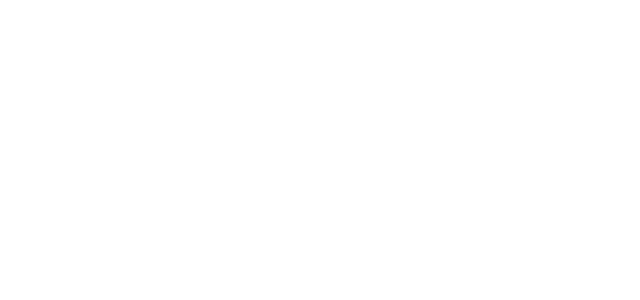
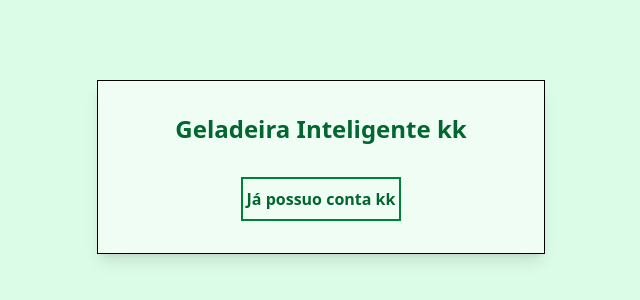
Before and after one commit to Eduardo-Bucci/Geladeira_Inteligente, a Next.js app: page / in a window 1280 px wide. Shown: the top 300 px of the page, without its empty margins (319-959 px from the left). Built offline with nearby package versions, Linux system fonts and the light colour scheme.

Commit message:
Página princial incompleta

```diff
--- a/app/login/page.tsx
+++ b/app/login/page.tsx
@@ -15,8 +15,8 @@ export default function Login() {
   }
 
   return (
-    <main className ="flex h-screen items-center justify-center bg-gray-300">
-            <div className="w-full max-w-md rounded-2x1 bg-gray-300 p-8 shadow-lg border ">
+    <main className ="flex h-screen items-center justify-center bg-green-100">
+            <div className="w-full max-w-md rounded-2x1 bg-green-50 p-8 shadow-lg border ">
                 <h1 className="text-center mb-8 font-bold">Login</h1>
 
 
@@ -40,7 +40,7 @@ export default function Login() {
                 />
 
 
-                <button type="button" onClick={() => setVerSenha(!verSenha)}>
+                <button type="button" onClick={() => setVerSenha(!verSenha)} className="cursor-pointer">
                   {verSenha ? "Ocultar Senha" : "Mostrar Senha"}
 
                 </button>
--- a/app/page.tsx
+++ b/app/page.tsx
@@ -1,10 +1,37 @@
+"use client"
 
+import Link from "next/link";
 
 export default function Home() {
 
   return (
-    <>
 
-    </>
+      <main className="flex h-screen items-baseline justify-center bg-green-100">
+
+        <div className="w-full max-w-md rounded-2x1 bg-green-50 p-8 shadow-lg border mt-20">
+
+          <h1 className="text-center mb-8 font-bold text-2xl text-green-800">
+            Geladeira Inteligente kk
+          </h1>
+
+
+        <div className=" w-40 mx-auto flex border-2 border-green-700  py-2 align-center justify-center ">
+          <Link href="/login" className="font-semibold text-green-800">
+          Já possuo conta kk
+          </Link>
+
+        </div>
+
+
+        </div>
+
+
+
+      </main>
+
+
+
+
+
   );
 }
```
